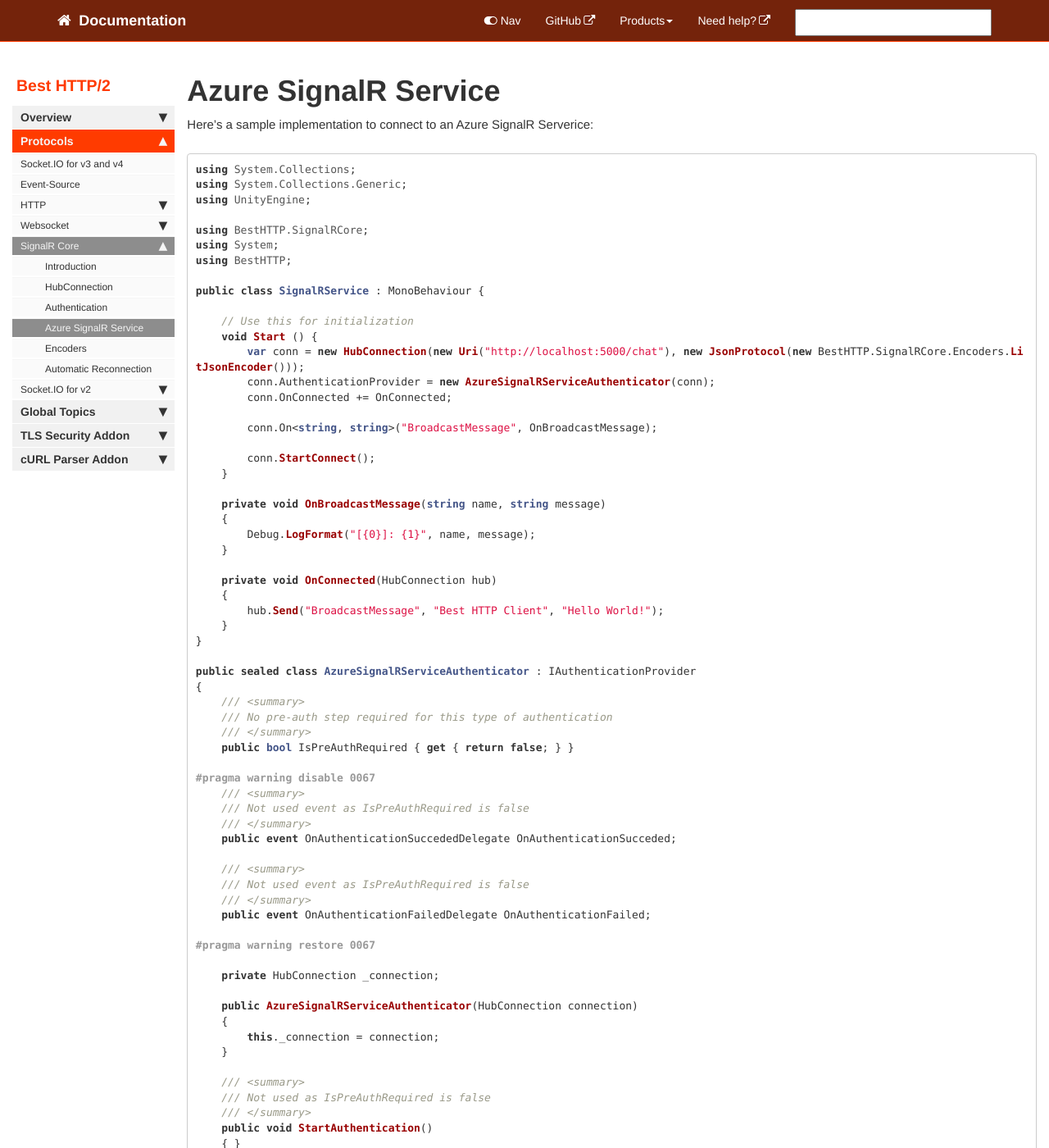
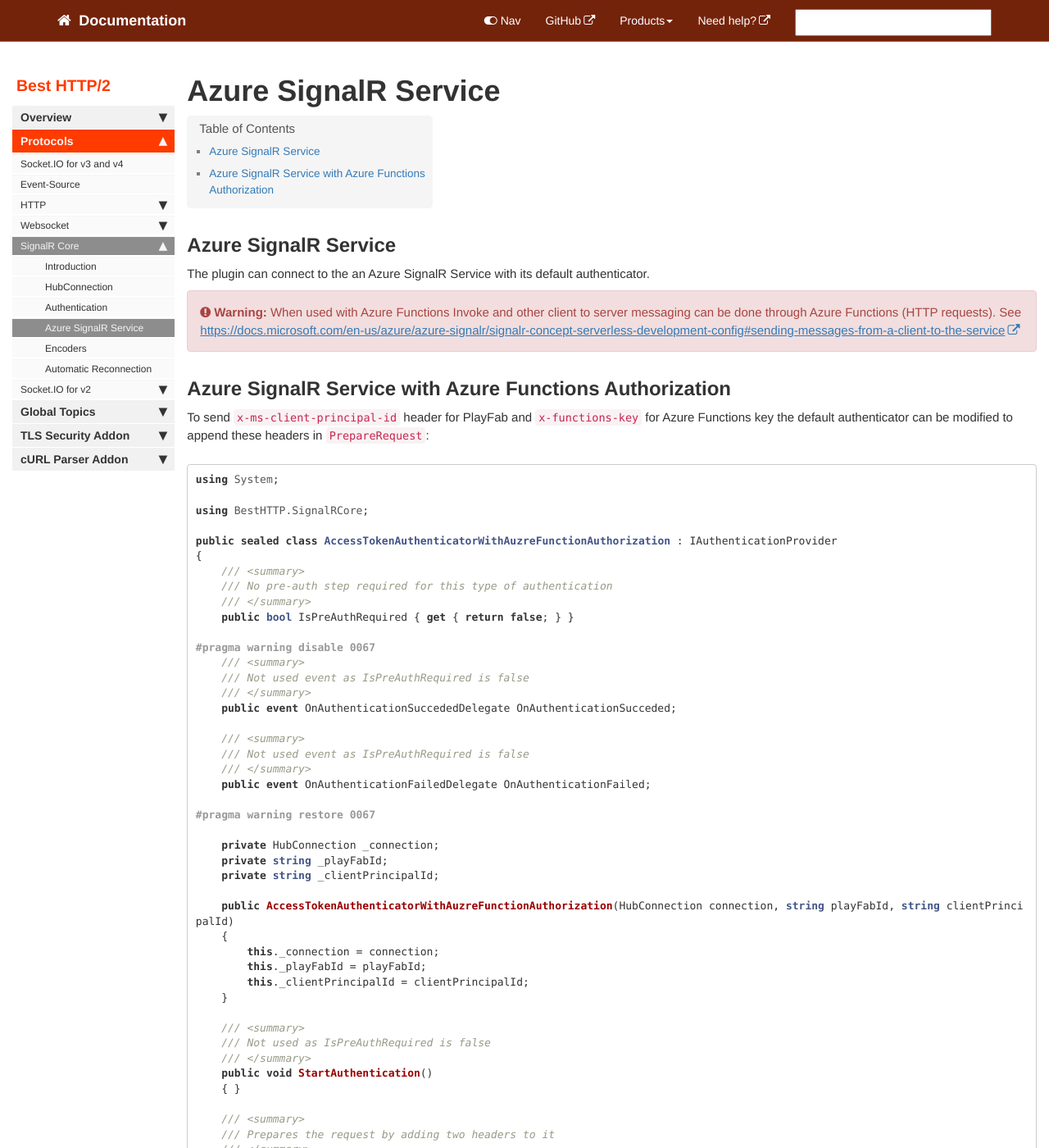
Before and after one commit to Benedicht/BestHTTP-Documentation, a Jekyll site: the page built from pages/best_http2/protocols/signalr_core/AzureSignalRService.md, in a window 1280 px wide and 1400 px high. Shown: the whole window at 82% size. Built offline with Jekyll 4.4.1, drawn with Linux system fonts in a browser that asks for light colours; comment, search, counter and statistics services are not loaded; some of the changed text lies outside the part shown.

Commit message:
Removed old authenticator code and added topic for azure functions authorization.

````diff
--- a/pages/best_http2/protocols/signalr_core/AzureSignalRService.md
+++ b/pages/best_http2/protocols/signalr_core/AzureSignalRService.md
@@ -3,42 +3,22 @@
 sidebar: best_http2_main_sidebar
 ---
 
-Here's a sample implementation to connect to an Azure SignalR Serverice:
+## Azure SignalR Service
+
+The plugin can connect to the an Azure SignalR Service with its default authenticator.
+
+{% include warning.html content="When used with Azure Functions Invoke and other client to server messaging can be done through Azure Functions (HTTP requests). See [https://docs.microsoft.com/en-us/azure/azure-signalr/signalr-concept-serverless-development-config#sending-messages-from-a-client-to-the-service](https://docs.microsoft.com/en-us/azure/azure-signalr/signalr-concept-serverless-development-config#sending-messages-from-a-client-to-the-service)" %}
+
+## Azure SignalR Service with Azure Functions Authorization
+
+To send `x-ms-client-principal-id` header for PlayFab and `x-functions-key` for Azure Functions key the default authenticator can be modified to append these headers in `PrepareRequest`:
 
 ```csharp
-using System.Collections;
-using System.Collections.Generic;
-using UnityEngine;
+using System;
 
 using BestHTTP.SignalRCore;
-using System;
-using BestHTTP;
 
-public class SignalRService : MonoBehaviour {
-
-    // Use this for initialization
-    void Start () {
-        var conn = new HubConnection(new Uri("http://localhost:5000/chat"), new JsonProtocol(new BestHTTP.SignalRCore.Encoders.LitJsonEncoder()));
-        conn.AuthenticationProvider = new AzureSignalRServiceAuthenticator(conn);
-        conn.OnConnected += OnConnected;
-
-        conn.On<string, string>("BroadcastMessage", OnBroadcastMessage);
-
-        conn.StartConnect();
-    }
-
-    private void OnBroadcastMessage(string name, string message)
-    {
-        Debug.LogFormat("[{0}]: {1}", name, message);
-    }
-
-    private void OnConnected(HubConnection hub)
-    {
-        hub.Send("BroadcastMessage", "Best HTTP Client", "Hello World!");
-    }
-}
-
-public sealed class AzureSignalRServiceAuthenticator : IAuthenticationProvider
+public sealed class AccessTokenAuthenticatorWithAuzreFunctionAuthorization : IAuthenticationProvider
 {
     /// <summary>
     /// No pre-auth step required for this type of authentication
@@ -59,10 +39,14 @@
 #pragma warning restore 0067
 
     private HubConnection _connection;
+    private string _playFabId;
+    private string _clientPrincipalId;
 
-    public AzureSignalRServiceAuthenticator(HubConnection connection)
+    public AccessTokenAuthenticatorWithAuzreFunctionAuthorization(HubConnection connection, string playFabId, string clientPrincipalId)
     {
         this._connection = connection;
+        this._playFabId = playFabId;
+        this._clientPrincipalId = clientPrincipalId;
     }
 
     /// <summary>
@@ -76,18 +60,32 @@
     /// </summary>
     public void PrepareRequest(BestHTTP.HTTPRequest request)
     {
-        if (this._connection.NegotiationResult == null)
-            return;
-
         // Add Authorization header to http requests, add access_token param to the uri otherwise
         if (BestHTTP.Connections.HTTPProtocolFactory.GetProtocolFromUri(request.CurrentUri) == BestHTTP.Connections.SupportedProtocols.HTTP)
-            request.SetHeader("Authorization", "Bearer " + this._connection.NegotiationResult.AccessToken);
+        {
+            if (this._connection.NegotiationResult != null)
+                request.SetHeader("Authorization", "Bearer " + this._connection.NegotiationResult.AccessToken);
+
+            if (!string.IsNullOrEmpty(this._playFabId))
+                request.SetHeader("x-ms-client-principal-id", this._playFabId);
+
+            if (!string.IsNullOrEmpty(this._clientPrincipalId))
+                request.SetHeader("x-functions-key", this._clientPrincipalId);
+        }
         else
+#if !BESTHTTP_DISABLE_WEBSOCKET
+            if (BestHTTP.Connections.HTTPProtocolFactory.GetProtocolFromUri(request.Uri) != BestHTTP.Connections.SupportedProtocols.WebSocket)
             request.Uri = PrepareUriImpl(request.Uri);
+#else
+                ;
+#endif
     }
 
     public Uri PrepareUri(Uri uri)
     {
+        if (this._connection.NegotiationResult == null)
+            return uri;
+
         if (uri.Query.StartsWith("??"))
         {
             UriBuilder builder = new UriBuilder(uri);
@@ -96,16 +94,34 @@
             return builder.Uri;
         }
 
+#if !BESTHTTP_DISABLE_WEBSOCKET
+        if (BestHTTP.Connections.HTTPProtocolFactory.GetProtocolFromUri(uri) == BestHTTP.Connections.SupportedProtocols.WebSocket)
+            uri = PrepareUriImpl(uri);
+#endif
+
         return uri;
+
     }
 
     private Uri PrepareUriImpl(Uri uri)
     {
-        string query = string.IsNullOrEmpty(uri.Query) ? "" : uri.Query + "&";
-        UriBuilder uriBuilder = new UriBuilder(uri.Scheme, uri.Host, uri.Port, uri.AbsolutePath, query + "access_token=" + this._connection.NegotiationResult.AccessToken);
-        return uriBuilder.Uri;
+        if (this._connection.NegotiationResult != null && !string.IsNullOrEmpty(this._connection.NegotiationResult.AccessToken))
+        {
+            string query = string.IsNullOrEmpty(uri.Query) ? "" : uri.Query + "&";
+            UriBuilder uriBuilder = new UriBuilder(uri.Scheme, uri.Host, uri.Port, uri.AbsolutePath, query + "access_token=" + this._connection.NegotiationResult.AccessToken);
+            return uriBuilder.Uri;
+        }
+
+        return uri;
     }
+
+    public void Cancel()
+    { }
 }
 ```
 
-{% include warning.html content="When used with Azure Functions Invoke and other client to server messaging can be done through Azure Functions (HTTP requests). See [https://docs.microsoft.com/en-us/azure/azure-signalr/signalr-concept-serverless-development-config#sending-messages-from-a-client-to-the-service](https://docs.microsoft.com/en-us/azure/azure-signalr/signalr-concept-serverless-development-config#sending-messages-from-a-client-to-the-service)" %}
+And can be used like this:
+```csharp
+var hub = new HubConnection(URL, protocol);
+hub.AuthenticationProvider = new AccessTokenAuthenticatorWithAuzreFunctionAuthorization(hub, "<Play Fab ID>", "<Azure Functions Key>");
+```
````
